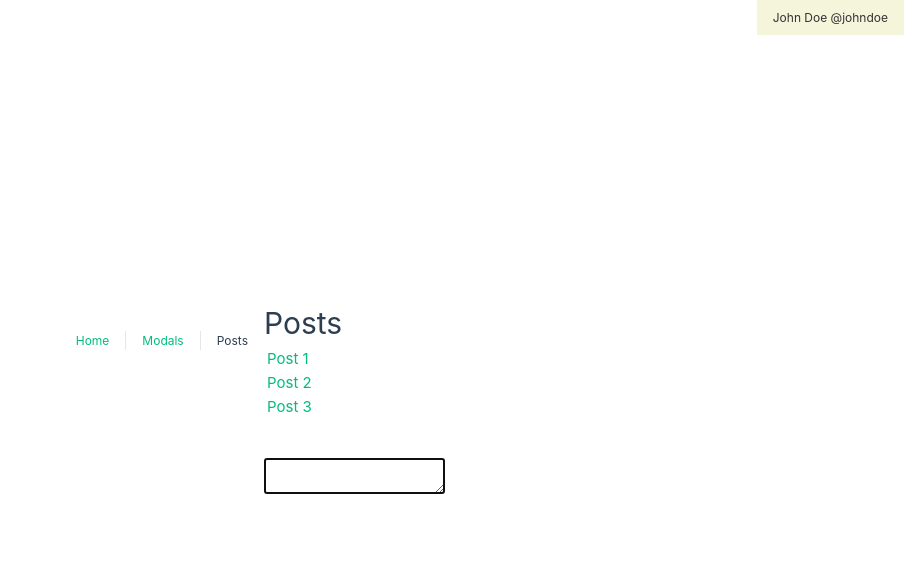
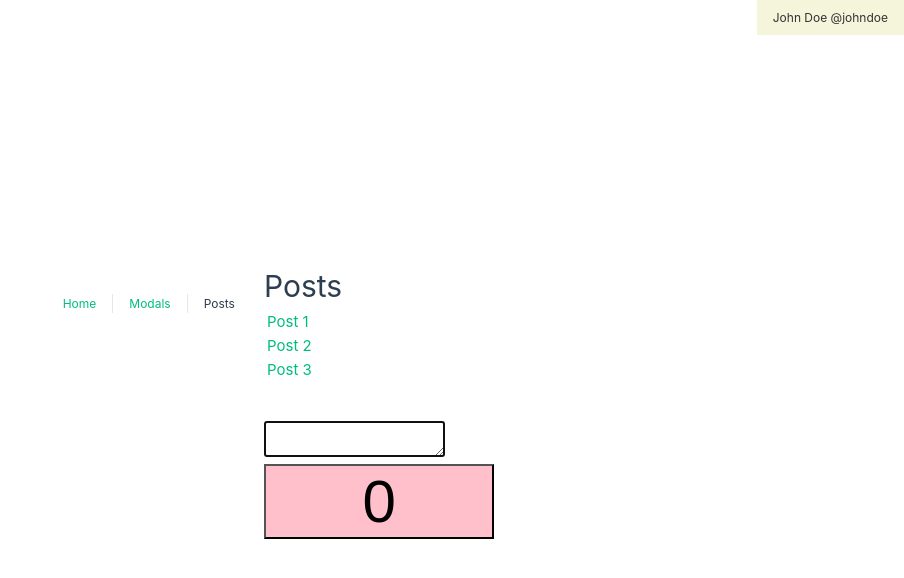
Before and after one commit to mihailgaberov/vue-composition-api-basics, a Vue app: page /posts in a window 1280 px wide. Shown: the top 578 px of the page, without its empty margins (376-1280 px from the left). Built offline with nearby package versions, Linux system fonts and the light colour scheme.

Commit message:
:student:  reuse composable

```diff
--- a/src/use/useCounter.js
+++ b/src/use/useCounter.js
@@ -5,10 +5,9 @@ import {
     watch,
     nextTick
 } from 'vue';
+const counterData = reactive({ count: 0, counterTitle: 'My Counter' });
 
 export function useCounter() {
-    const counterData = reactive({ count: 0, counterTitle: 'My Counter' });
-
     watch(() => counterData.count, (newCount, oldCount) => {
         if (newCount === 20) {
             alert('Counter is now 20!');
--- a/src/views/PostsView.vue
+++ b/src/views/PostsView.vue
@@ -9,6 +9,8 @@
     </ul>
 
     <textarea v-auto-focus></textarea>
+    <button @click="increment(1)" class="counter-button" :class="{ 'yellow': oddOrEven === 'odd' }">{{ counterData.count
+      }}</button>
   </div>
 </template>
 
@@ -16,13 +18,15 @@
 <script setup>
 import { vAutoFocus } from '@/directives/vAutoFocus';
 import { ref } from 'vue';
+import { useCounter } from '@/use/useCounter';
 
 const posts = ref([
   { id: 1, title: 'Post 1' },
   { id: 2, title: 'Post 2' },
   { id: 3, title: 'Post 3' },
+]);
 
-]);
+const { counterData, oddOrEven, increment } = useCounter();
 
 </script>
 
@@ -32,4 +36,15 @@ ul {
   padding: 0;
   margin-bottom: 39px;
 }
+
+.counter-button {
+  background-color: pink;
+  width: 100%;
+  font-size: 60px;
+  cursor: pointer;
+}
+
+.counter-button.yellow {
+  background-color: yellow;
+}
 </style>
```
